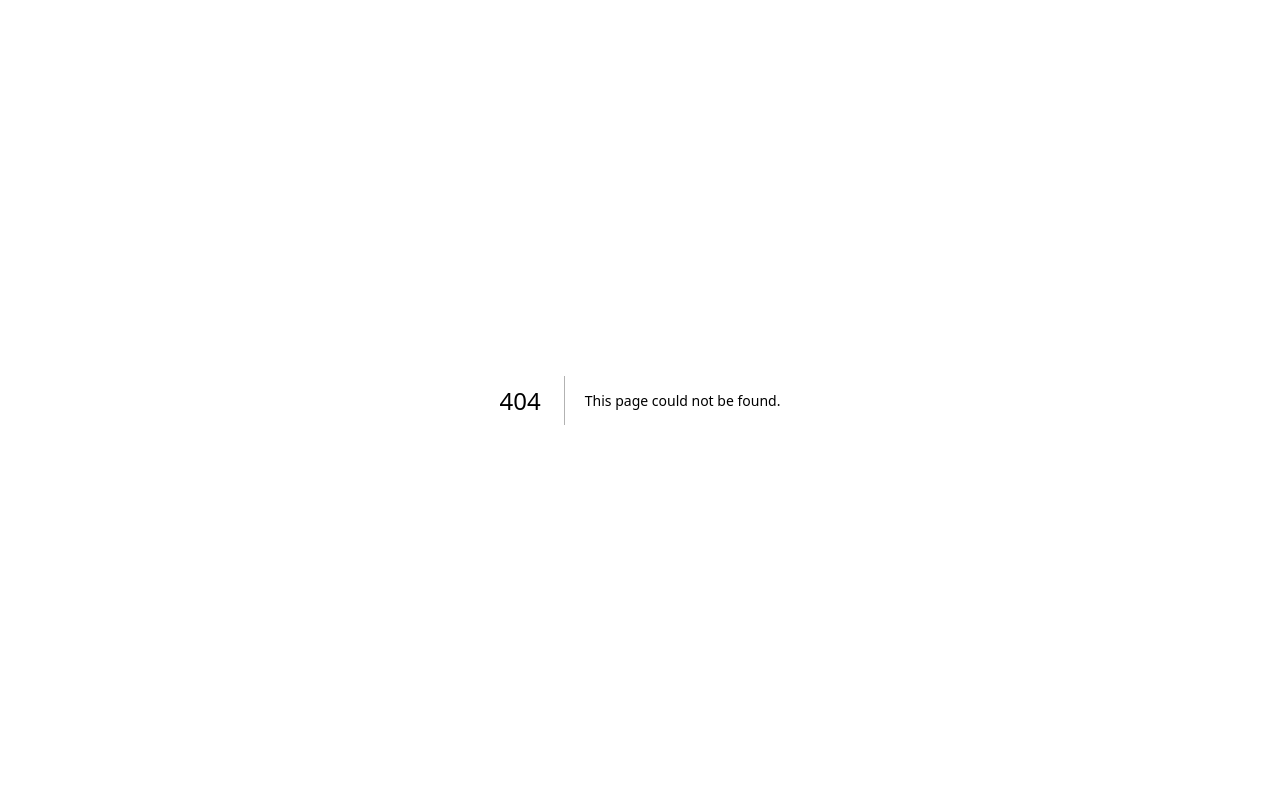
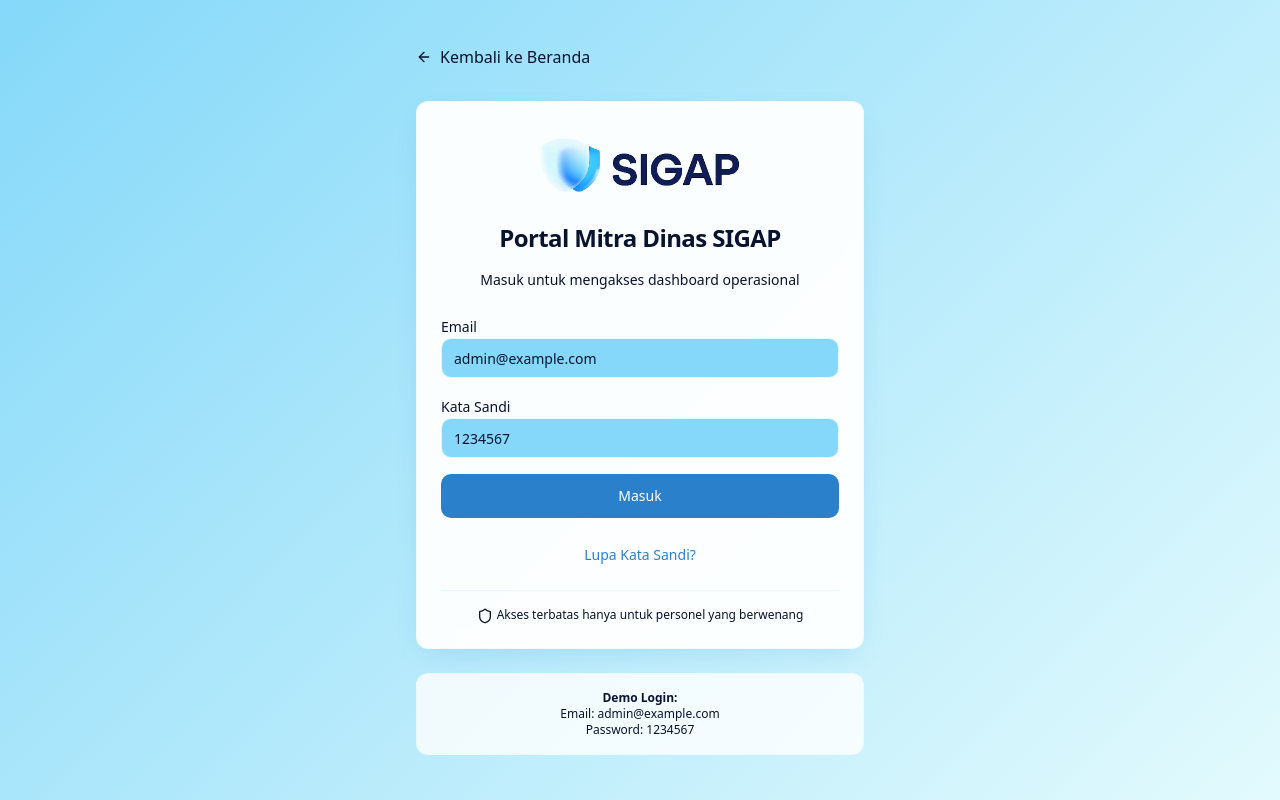
Before and after one commit to dachill19/sigap-web, a Next.js app: page /login in a window 1280 px wide. Before the commit this address had no page. Built offline with nearby package versions, Linux system fonts and the light colour scheme.

Commit message:
add login page

```diff
--- a/package.json
+++ b/package.json
@@ -10,6 +10,7 @@
   },
   "dependencies": {
     "@radix-ui/react-accordion": "^1.2.11",
+    "@radix-ui/react-label": "^2.1.7",
     "@radix-ui/react-slot": "^1.2.3",
     "class-variance-authority": "^0.7.1",
     "clsx": "^2.1.1",
@@ -17,6 +18,7 @@
     "next": "15.4.2",
     "react": "19.1.0",
     "react-dom": "19.1.0",
+    "sonner": "^2.0.6",
     "tailwind-merge": "^3.3.1"
   },
   "devDependencies": {
--- /dev/null
+++ b/src/app/login/page.tsx
@@ -0,0 +1,143 @@
+"use client";
+
+import { Card, CardContent, CardHeader, CardTitle } from "@/components/ui/card";
+import { Input } from "@/components/ui/input";
+import { Label } from "@/components/ui/label";
+import { Button } from "@/components/ui/button";
+import { Shield, ArrowLeft } from "lucide-react";
+import Link from "next/link";
+import { useRouter } from "next/navigation";
+import { useState } from "react";
+import { toast } from "sonner";
+
+const Login = () => {
+    const [email, setEmail] = useState("");
+    const [password, setPassword] = useState("");
+    const router = useRouter();
+
+    const handleLogin = (e: React.FormEvent) => {
+        e.preventDefault();
+
+        // Simple login validation
+        if (email === "admin@example.com" && password === "1234567") {
+            toast.success("Login berhasil! Mengarahkan ke dashboard...");
+            setTimeout(() => {
+                router.push("/dashboard");
+            }, 1000);
+        } else {
+            toast.error("Email atau password salah!");
+        }
+    };
+
+    return (
+        <div className="min-h-screen bg-gradient-hero flex items-center justify-center p-4">
+            <div className="w-full max-w-md">
+                {/* Back to Home Link */}
+                <Link
+                    href="/"
+                    className="inline-flex items-center text-foreground hover:text-primary transition-colors mb-8"
+                >
+                    <ArrowLeft className="h-4 w-4 mr-2" />
+                    Kembali ke Beranda
+                </Link>
+
+                <Card className="shadow-elegant border-border/50 bg-card/95 backdrop-blur-sm">
+                    <CardHeader className="text-center space-y-4">
+                        <div className="flex items-center justify-center">
+                            <img
+                                src="/sigap-logo.png"
+                                alt="SIGAP Logo"
+                                className="h-20 w-auto"
+                            />
+                        </div>
+                        <CardTitle className="text-2xl text-foreground">
+                            Portal Mitra Dinas SIGAP
+                        </CardTitle>
+                        <p className="text-sm text-muted-foreground">
+                            Masuk untuk mengakses dashboard operasional
+                        </p>
+                    </CardHeader>
+
+                    <CardContent className="space-y-6">
+                        <form className="space-y-4" onSubmit={handleLogin}>
+                            <div className="space-y-2">
+                                <Label
+                                    htmlFor="email"
+                                    className="text-foreground"
+                                >
+                                    Email
+                                </Label>
+                                <Input
+                                    id="email"
+                                    type="email"
+                                    placeholder="admin@example.com"
+                                    value={email}
+                                    onChange={(e: any) =>
+                                        setEmail(e.target.value)
+                                    }
+                                    className="border-border focus:ring-primary"
+                                    required
+                                />
+                            </div>
+
+                            <div className="space-y-2">
+                                <Label
+                                    htmlFor="password"
+                                    className="text-foreground"
+                                >
+                                    Kata Sandi
+                                </Label>
+                                <Input
+                                    id="password"
+                                    type="password"
+                                    placeholder="1234567"
+                                    value={password}
+                                    onChange={(e: any) =>
+                                        setPassword(e.target.value)
+                                    }
+                                    className="border-border focus:ring-primary"
+                                    required
+                                />
+                            </div>
+
+                            <Button
+                                type="submit"
+                                className="w-full bg-primary hover:bg-primary/90 text-primary-foreground"
+                                size="lg"
+                            >
+                                Masuk
+                            </Button>
+                        </form>
+
+                        <div className="text-center">
+                            <Link
+                                href="/forgot-password"
+                                className="text-sm text-primary hover:text-primary/80 transition-colors"
+                            >
+                                Lupa Kata Sandi?
+                            </Link>
+                        </div>
+
+                        <div className="text-xs text-muted-foreground text-center border-t border-border pt-4">
+                            <Shield className="h-4 w-4 inline mr-1" />
+                            Akses terbatas hanya untuk personel yang berwenang
+                        </div>
+                    </CardContent>
+                </Card>
+
+                {/* Demo Credentials */}
+                <div className="mt-6 p-4 bg-card/80 rounded-lg border border-border/50">
+                    <p className="text-xs text-muted-foreground text-center">
+                        <strong>Demo Login:</strong>
+                        <br />
+                        Email: admin@example.com
+                        <br />
+                        Password: 1234567
+                    </p>
+                </div>
+            </div>
+        </div>
+    );
+};
+
+export default Login;
--- a/src/components/FinalCTASection.tsx
+++ b/src/components/FinalCTASection.tsx
@@ -5,7 +5,10 @@ import { Download, Star } from "lucide-react";
 
 const FinalCTASection = () => {
     return (
-        <section className="py-20 bg-primary relative overflow-hidden">
+        <section
+            id="download"
+            className="py-20 bg-primary relative overflow-hidden"
+        >
             <div className="container mx-auto px-4 relative z-10">
                 <div className="text-center max-w-4xl mx-auto">
                     <div className="space-y-6 mb-12">
@@ -43,7 +46,7 @@ const FinalCTASection = () => {
                     </div>
 
                     {/* Stats */}
-                    <div className="grid grid-cols-2 md:grid-cols-4 gap-8">
+                    <div className="grid grid-cols-3">
                         <div className="text-center">
                             <div className="text-3xl lg:text-4xl font-bold text-primary-foreground mb-2">
                                 50K+
@@ -69,14 +72,6 @@ const FinalCTASection = () => {
                                 Rating App Store
                             </div>
                         </div>
-                        <div className="text-center">
-                            <div className="text-3xl lg:text-4xl font-bold text-primary-foreground mb-2">
-                                15
-                            </div>
-                            <div className="text-primary-foreground/80">
-                                Kota Partner
-                            </div>
-                        </div>
                     </div>
                 </div>
             </div>
--- /dev/null
+++ b/src/components/ui/input.tsx
@@ -0,0 +1,22 @@
+import * as React from "react";
+
+import { cn } from "@/lib/utils";
+
+const Input = React.forwardRef<HTMLInputElement, React.ComponentProps<"input">>(
+    ({ className, type, ...props }, ref) => {
+        return (
+            <input
+                type={type}
+                className={cn(
+                    "flex h-10 w-full rounded-md border border-input bg-background px-3 py-2 text-base ring-offset-background file:border-0 file:bg-transparent file:text-sm file:font-medium file:text-foreground placeholder:text-muted-foreground focus-visible:outline-none focus-visible:ring-2 focus-visible:ring-ring focus-visible:ring-offset-2 disabled:cursor-not-allowed disabled:opacity-50 md:text-sm",
+                    className
+                )}
+                ref={ref}
+                {...props}
+            />
+        );
+    }
+);
+Input.displayName = "Input";
+
+export { Input };
--- /dev/null
+++ b/src/components/ui/label.tsx
@@ -0,0 +1,24 @@
+import * as React from "react";
+import * as LabelPrimitive from "@radix-ui/react-label";
+import { cva, type VariantProps } from "class-variance-authority";
+
+import { cn } from "@/lib/utils";
+
+const labelVariants = cva(
+    "text-sm font-medium leading-none peer-disabled:cursor-not-allowed peer-disabled:opacity-70"
+);
+
+const Label = React.forwardRef<
+    React.ElementRef<typeof LabelPrimitive.Root>,
+    React.ComponentPropsWithoutRef<typeof LabelPrimitive.Root> &
+        VariantProps<typeof labelVariants>
+>(({ className, ...props }, ref) => (
+    <LabelPrimitive.Root
+        ref={ref}
+        className={cn(labelVariants(), className)}
+        {...props}
+    />
+));
+Label.displayName = LabelPrimitive.Root.displayName;
+
+export { Label };
```
Also changed, not shown: 1 other file (tests, documents, lock files or other folders).
